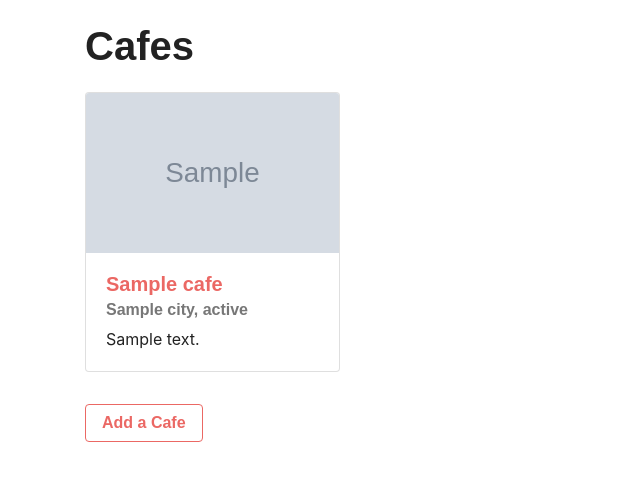
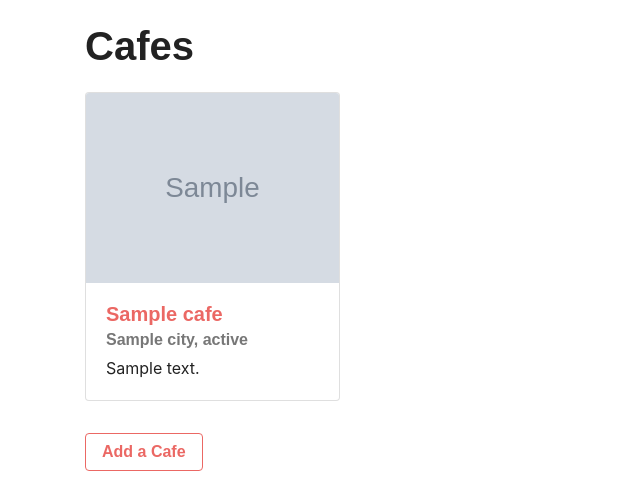
Before and after one commit to mattsmida/flask-cafe, a Flask app: page /cafes in a window 1280 px wide. Shown: the part 59-552 px from the top of the page, without its empty margins (0-640 px from the left). Run offline with Flask 3, Linux system fonts and the light colour scheme; tables that the repository leaves empty hold one stand-in row (values such as "Sample post"); grey boxes marked "Sample" are stand-in pictures; some web fonts are replaced.

Commit message:
better handling of the default images in the forms, better formatting for aspect ratio, better default image

```diff
--- a/seed.py
+++ b/seed.py
@@ -17,7 +17,7 @@ oak = City(code='oak', name='Oakland', state='CA')
 den = City(code='den', name='Denver', state='CO')
 orl = City(code='orl', name='Orlando', state='FL')
 
-db.session.add_all([sf, berk, oak])
+db.session.add_all([sf, berk, oak, den, orl])
 db.session.commit()
 
 
--- a/templates/cafe/list.html
+++ b/templates/cafe/list.html
@@ -12,7 +12,8 @@
 
   <div class="col-6 col-md-4 col-lg-3">
     <div class="card mb-3">
-      <img class="card-img-top image-fluid" style="height: 10em"
+      <img class="card-img-top image-fluid"
+      {# <img class="card-img-top image-fluid" style="height: 10em" #}
         src="{{ cafe.image_url }}" alt="{{ cafe.name }}">
       <div class="card-body">
         <h5 class="card-title">
```
Also changed, not shown: static/images/default-cafe.png (added), static/images/default-store.png (added).
